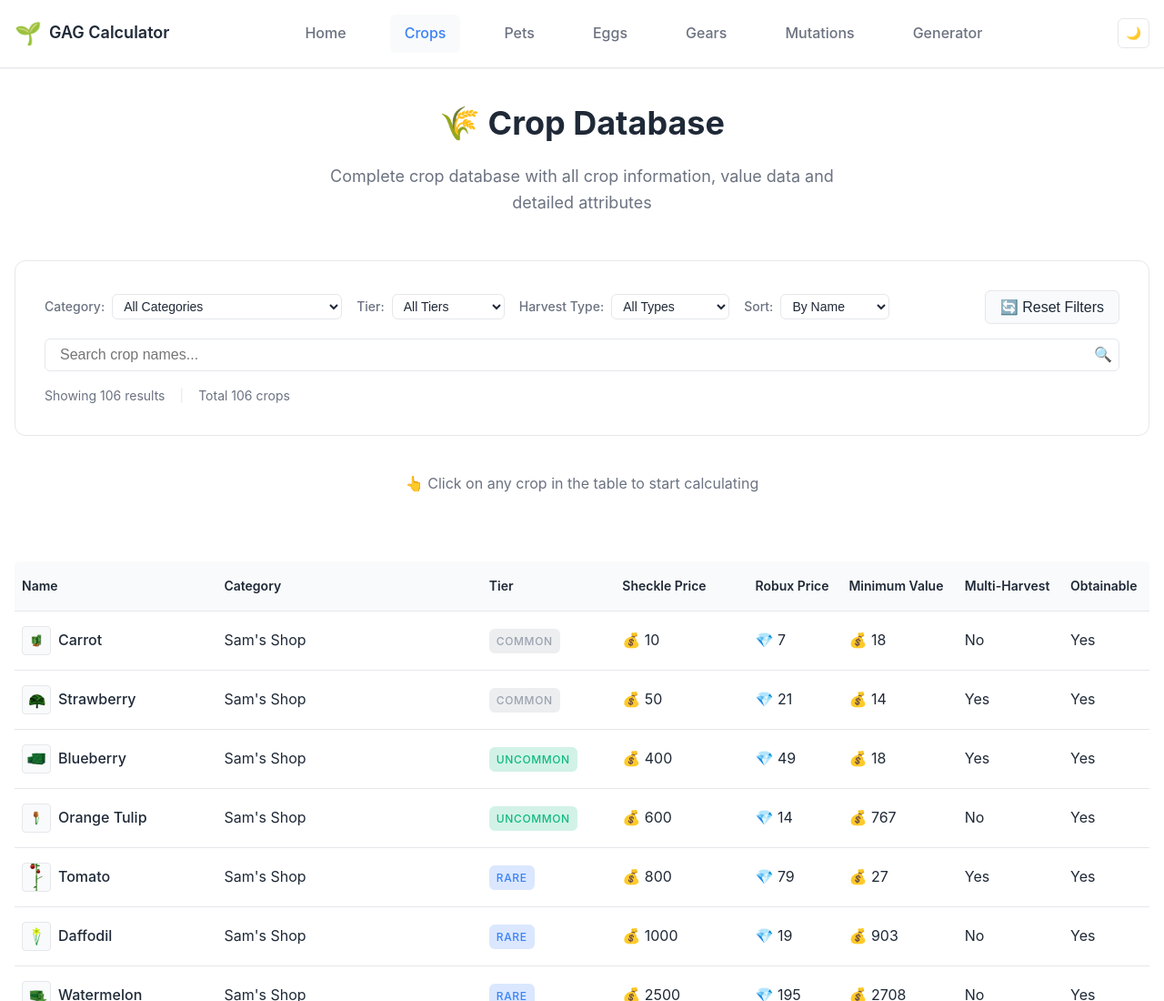
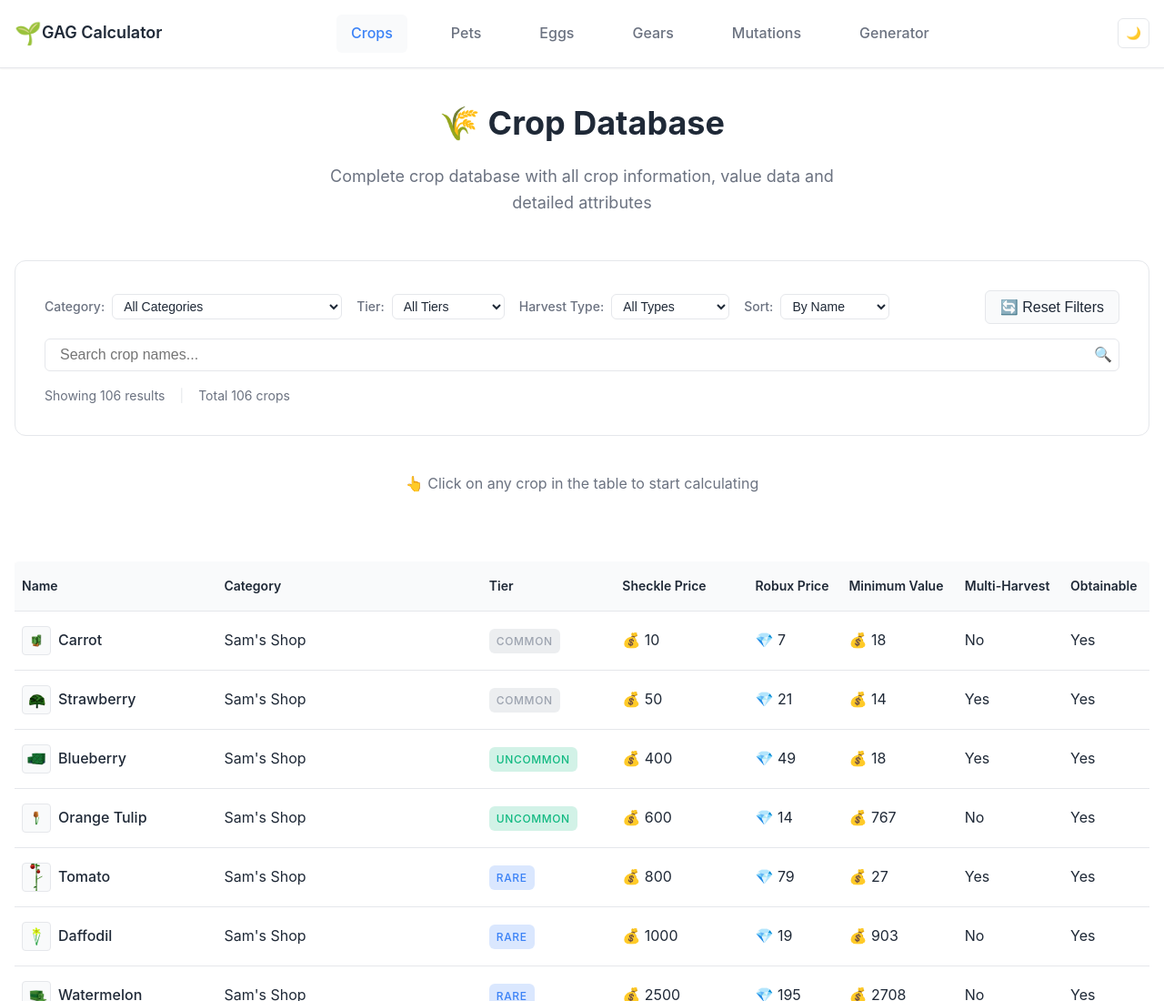
Before and after one commit to alfa-haha/grow-a-garden-calculator-blog, a plain HTML site: page crops.html in a window 1280 px wide. Shown: the top 1100 px of the page at 91% size. Drawn offline with Linux system fonts and the light colour scheme.

Commit message:
update: 更新所有页面的标题导航

```diff
--- a/crops.html
+++ b/crops.html
@@ -125,11 +125,12 @@
     <nav class="navbar">
         <div class="container">
             <div class="nav-brand">
-                <span class="logo">🌱</span>
-                <span class="brand-text">GAG Calculator</span>
+                <a href="index.html" style="text-decoration: none; color: inherit; display: flex; align-items: center;">
+                    <span class="logo">🌱</span>
+                    <span class="brand-text">GAG Calculator</span>
+                </a>
             </div>
             <div class="nav-menu" id="nav-menu">
-                <a href="index.html" class="nav-link">Home</a>
                 <a href="crops.html" class="nav-link active">Crops</a>
                 <a href="pets.html" class="nav-link">Pets</a>
                 <a href="eggs.html" class="nav-link">Eggs</a>
```
Also changed, not shown: eggs.html (+4 -3 lines), gears.html (+4 -3 lines), generator.html (+4 -3 lines), mutations.html (+4 -3 lines), pets.html (+4 -3 lines), 1 other file.
